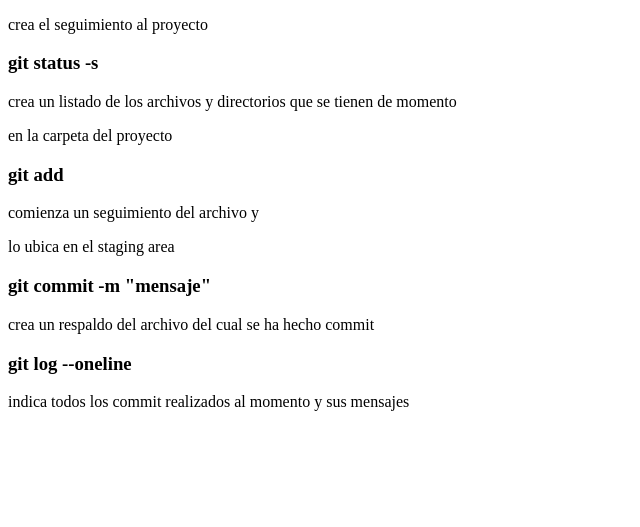
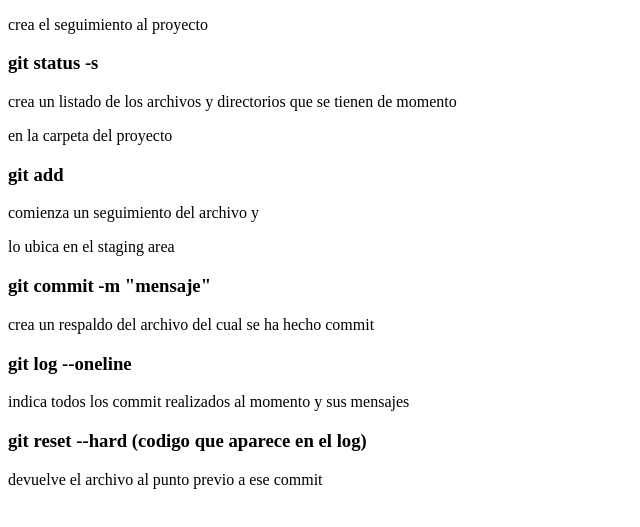
Before and after one commit to O-Marin/RepasoGit, a plain HTML site: page index.html in a window 1280 px wide. Shown: the part 105-632 px from the top of the page, without its empty margins (0-640 px from the left). Drawn offline with Linux system fonts and the light colour scheme.

Commit message:
agregada info git reset --hard

```diff
--- a/index.html
+++ b/index.html
@@ -25,5 +25,8 @@
 
     <h3>git log --oneline</h3>
     <p>indica todos los commit realizados al momento y sus mensajes </p>
+
+    <h3>git reset --hard (codigo que aparece en el log)</h3>
+    <p>devuelve el archivo al punto previo a ese commit</p>
 </body>
 </html>
```
